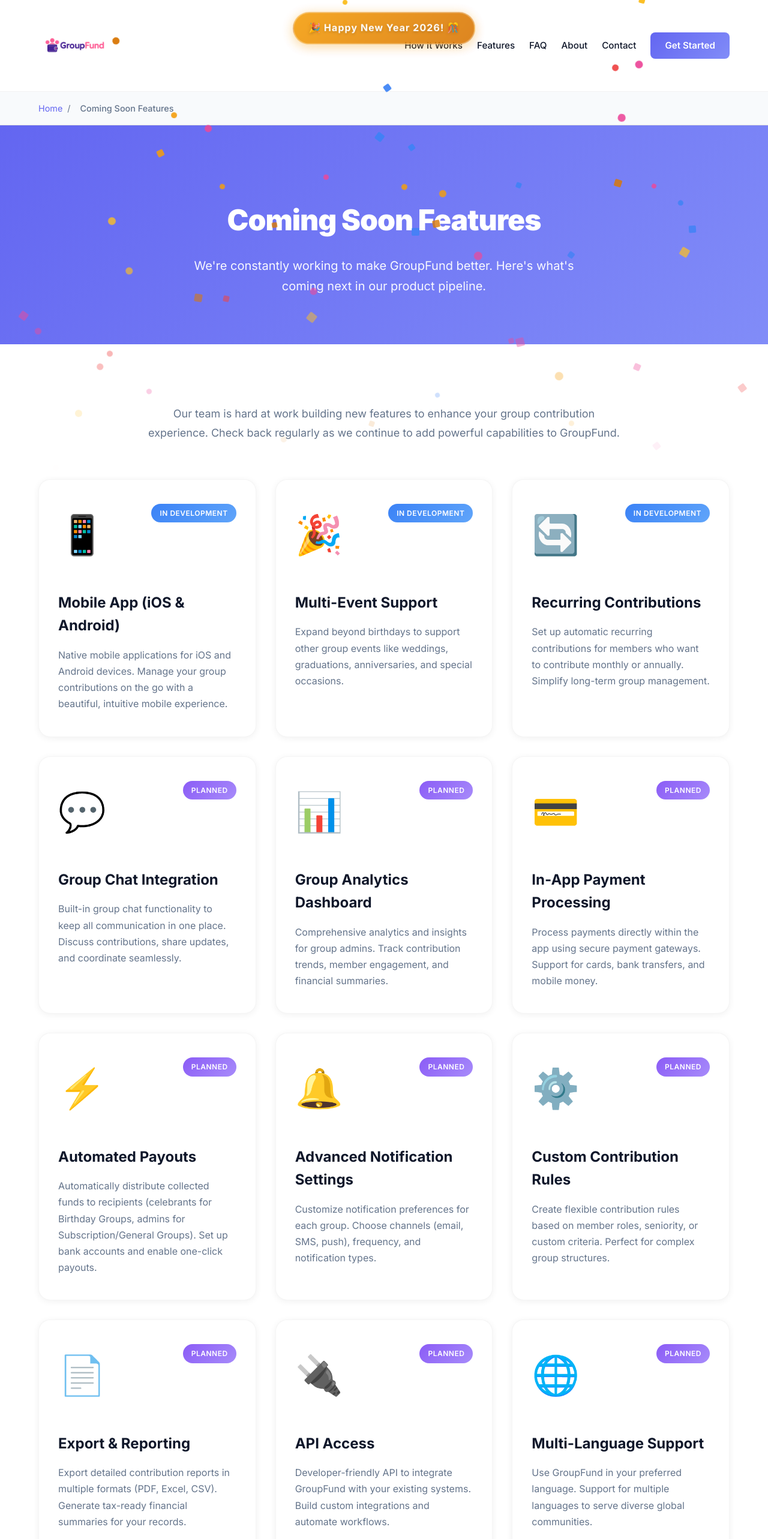
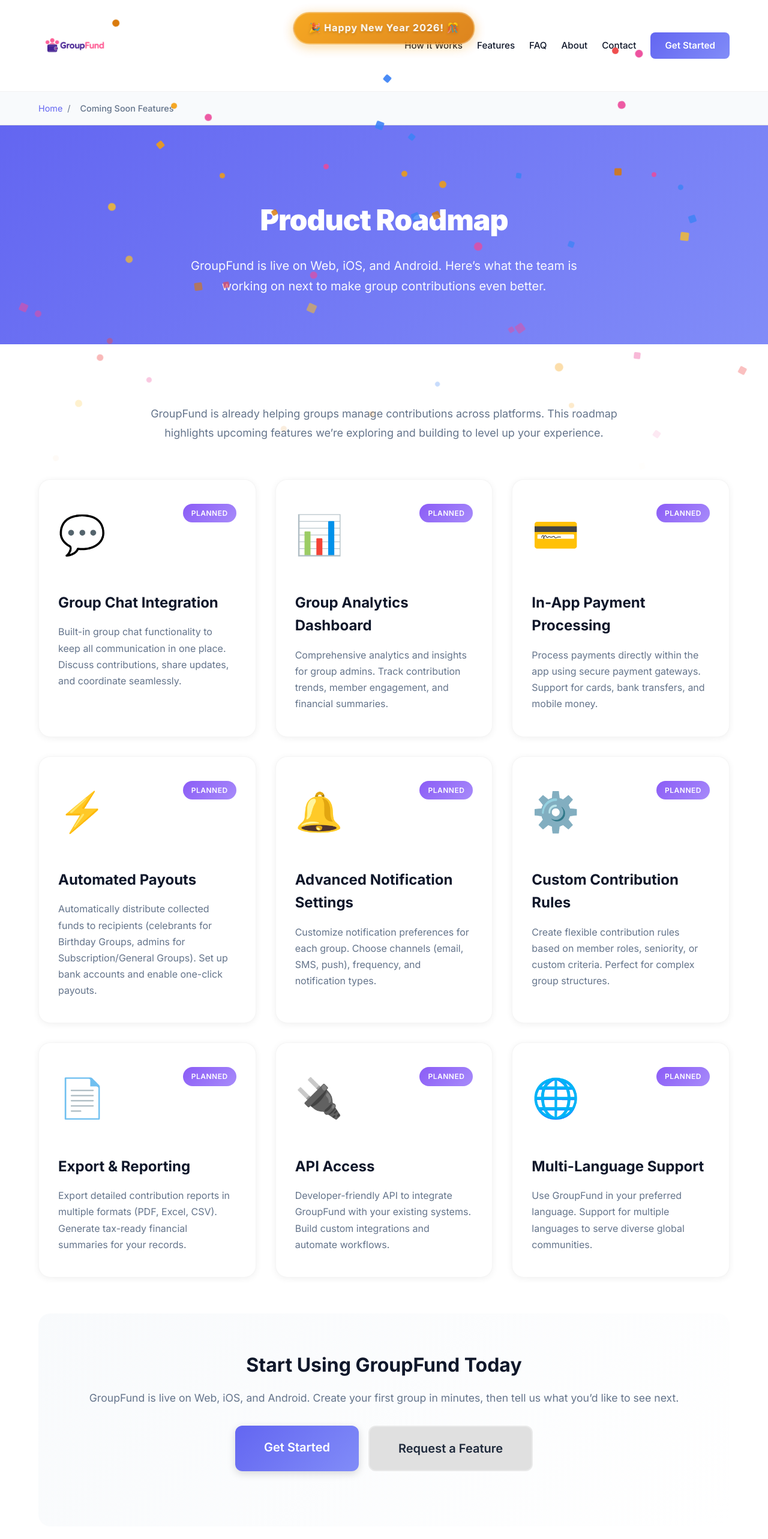
Before and after one commit to chinazaaa/groupfund-website, a React (Vite) app: page /coming-soon-features in a window 1280 px wide. Shown: the top 2566 px of the page at 60% size. Built offline with nearby package versions, Linux system fonts and the light colour scheme.

Commit message:
Update ComingSoonFeaturesPage.jsx

```diff
--- a/src/pages/ComingSoonFeaturesPage.jsx
+++ b/src/pages/ComingSoonFeaturesPage.jsx
@@ -8,8 +8,8 @@
     const webPageStructuredData = {
       "@context": "https://schema.org",
       "@type": "WebPage",
-      "name": "Coming Soon Features - GroupFund",
-      "description": "Upcoming features and improvements coming to GroupFund. Mobile apps, multi-event support, recurring contributions, and more.",
+      "name": "GroupFund Product Roadmap",
+      "description": "See upcoming features and improvements for GroupFund, including new group types, automation, and analytics.",
       "url": "https://groupfund.app/coming-soon-features"
     }
     const existingScript = document.querySelector('script[data-coming-soon-schema]')
@@ -27,29 +27,6 @@
 
   const pipelineFeatures = [
     {
-      title: "Mobile App (iOS & Android)",
-      description: "Native mobile applications for iOS and Android devices. Manage your group contributions on the go with a beautiful, intuitive mobile experience.",
-      icon: "📱",
-      status: "In Development",
-      statusColor: "blue"
-    },
-    {
-      title: "Multi-Event Support",
-      description: "Expand beyond birthdays to support other group events like weddings, graduations, anniversaries, and special occasions.",
-      icon: "🎉",
-      status: "In Development",
-      statusColor: "blue"
-    },
-    {
-      title: "Recurring Contributions",
-      description: "Set up automatic recurring contributions for members who want to contribute monthly or annually. Simplify long-term group management.",
-      icon: "🔄",
-      status: "In Development",
-      statusColor: "blue"
-    },
-
-
-    {
       title: "Group Chat Integration",
       description: "Built-in group chat functionality to keep all communication in one place. Discuss contributions, share updates, and coordinate seamlessly.",
       icon: "💬",
@@ -63,7 +40,7 @@
       status: "Planned",
       statusColor: "purple"
     },
-     {
+    {
       title: "In-App Payment Processing",
       description: "Process payments directly within the app using secure payment gateways. Support for cards, bank transfers, and mobile money.",
       icon: "💳",
@@ -111,7 +88,7 @@
       icon: "🌐",
       status: "Planned",
       statusColor: "purple"
-    },
+    }
   ]
 
   const getStatusBadgeClass = (statusColor) => {
@@ -127,17 +104,17 @@
   return (
     <>
       <SEO
-        title="Coming Soon Features - GroupFund Roadmap & Pipeline"
-        description="Explore GroupFund's upcoming features and product roadmap. See what's in development: mobile apps, in-app payments, analytics, recurring contributions, and more exciting features coming soon."
-        keywords="groupfund roadmap, coming soon features, product pipeline, group contribution app features, upcoming features, group contribution app updates"
+        title="GroupFund Product Roadmap & Upcoming Features"
+        description="Explore upcoming features in GroupFund’s roadmap. GroupFund is live on Web, iOS, and Android—see what’s coming next to improve group contributions."
+        keywords="groupfund roadmap, upcoming features, product pipeline, group contribution app features, group contribution app updates"
         canonical="https://www.groupfund.app/coming-soon-features"
       />
 
       <section className="page-hero">
         <div className="container">
-          <h1 className="page-title">Coming Soon Features</h1>
+          <h1 className="page-title">Product Roadmap</h1>
           <p className="page-subtitle">
-            We're constantly working to make GroupFund better. Here's what's coming next in our product pipeline.
+            GroupFund is live on Web, iOS, and Android. Here’s what the team is working on next to make group contributions even better.
           </p>
         </div>
       </section>
@@ -146,8 +123,8 @@
         <div className="container">
           <div className="pipeline-intro">
             <p className="pipeline-description">
-              Our team is hard at work building new features to enhance your group contribution experience.
-              Check back regularly as we continue to add powerful capabilities to GroupFund.
+              GroupFund is already helping groups manage contributions across platforms.
+              This roadmap highlights upcoming features we’re exploring and building to level up your experience.
             </p>
           </div>
 
@@ -167,11 +144,11 @@
           </div>
 
           <div className="cta-box">
-            <h2>Want to Request a Feature?</h2>
-            <p>Have an idea for a feature you'd like to see? We'd love to hear from you!</p>
+            <h2>Start Using GroupFund Today</h2>
+            <p>GroupFund is live on Web, iOS, and Android. Create your first group in minutes, then tell us what you’d like to see next.</p>
             <div className="cta-buttons">
-              <Link to="/contact" className="btn btn-primary btn-large">Contact Us</Link>
-              <Link to="/features" className="btn btn-secondary btn-large">View Current Features</Link>
+              <Link to="/get-started" className="btn btn-primary btn-large">Get Started</Link>
+              <Link to="/contact" className="btn btn-secondary btn-large">Request a Feature</Link>
             </div>
           </div>
         </div>
```
